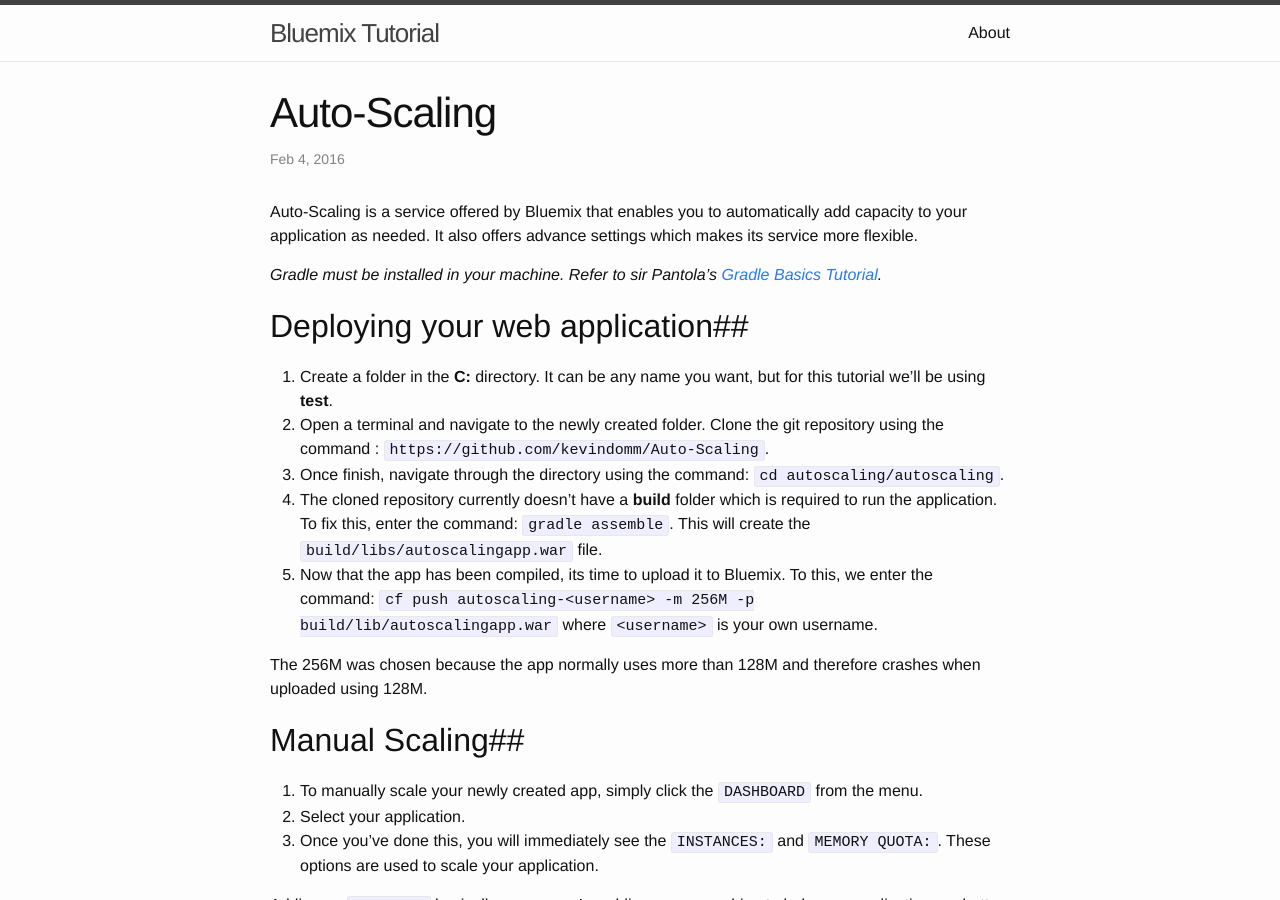
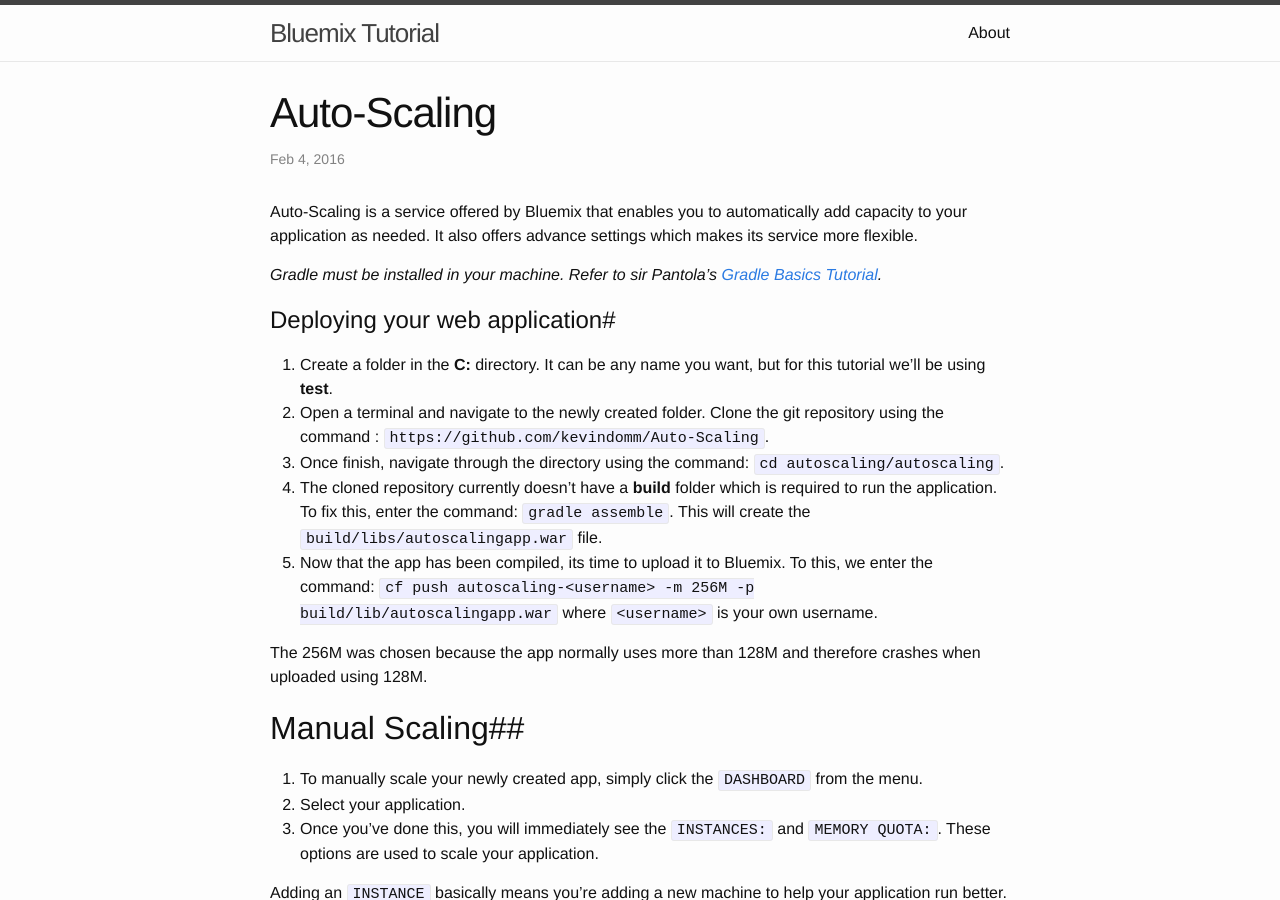
Before and after one commit to kevindomm/kevindomm.github.io, a Jekyll site: the page built from _posts/2016-02-04-auto-scaling.markdown, in a window 1280 px wide and 900 px high. Built offline with Jekyll 4.4.1, drawn with Linux system fonts in a browser that asks for light colours; Markdown is read by kramdown in place of the engine named in the settings.

Commit message:
added website

```diff
--- a/_posts/2016-02-04-auto-scaling.markdown
+++ b/_posts/2016-02-04-auto-scaling.markdown
@@ -9,7 +9,7 @@ Auto-Scaling is a service offered by Bluemix that enables you to automatically a
 <i>Gradle must be installed in your machine. Refer to sir Pantola's [Gradle Basics Tutorial][grdl-tut].</i>
 
 
-##Deploying your web application##
+#Deploying your web application#
 
 1. Create a folder in the **C:** directory. It can be any name you want, but for this tutorial we'll be using **test**.
 2. Open a terminal and navigate to the newly created folder. Clone the git repository using the command : `https://github.com/kevindomm/Auto-Scaling`.
@@ -51,9 +51,9 @@ Adding an `INSTANCE` basically means you're adding a new machine to help your ap
 
 	Most of the fields are self-explanatory except the following:
 
-	- `Statistic Window`refers to the time period that the metric is measured.
-	- `Breach Duration` indicates how long must the application exceed the upper threshold before adding a new instance.
-	- `Cooldown periods` indicate how long the service will wait before it increases/decreases another instance.
+- `Statistic Window`refers to the time period that the metric is measured.
+- `Breach Duration` indicates how long must the application exceed the upper threshold before adding a new instance.
+- `Cooldown periods` indicate how long the service will wait before it increases/decreases another instance.
 
 5. Once you're done, click the `SAVE` button. You now have auto-scaling in your application.
 
```
